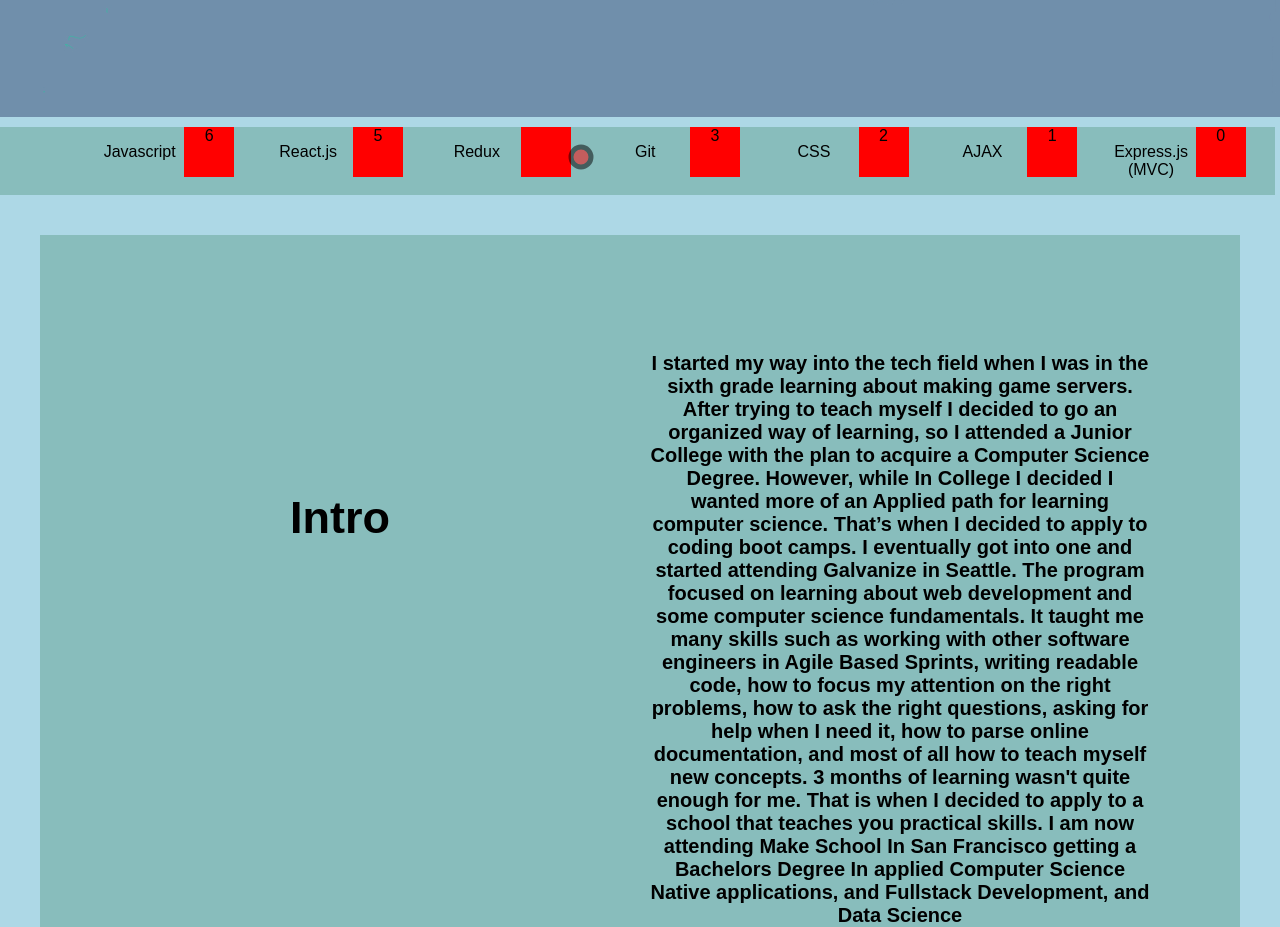
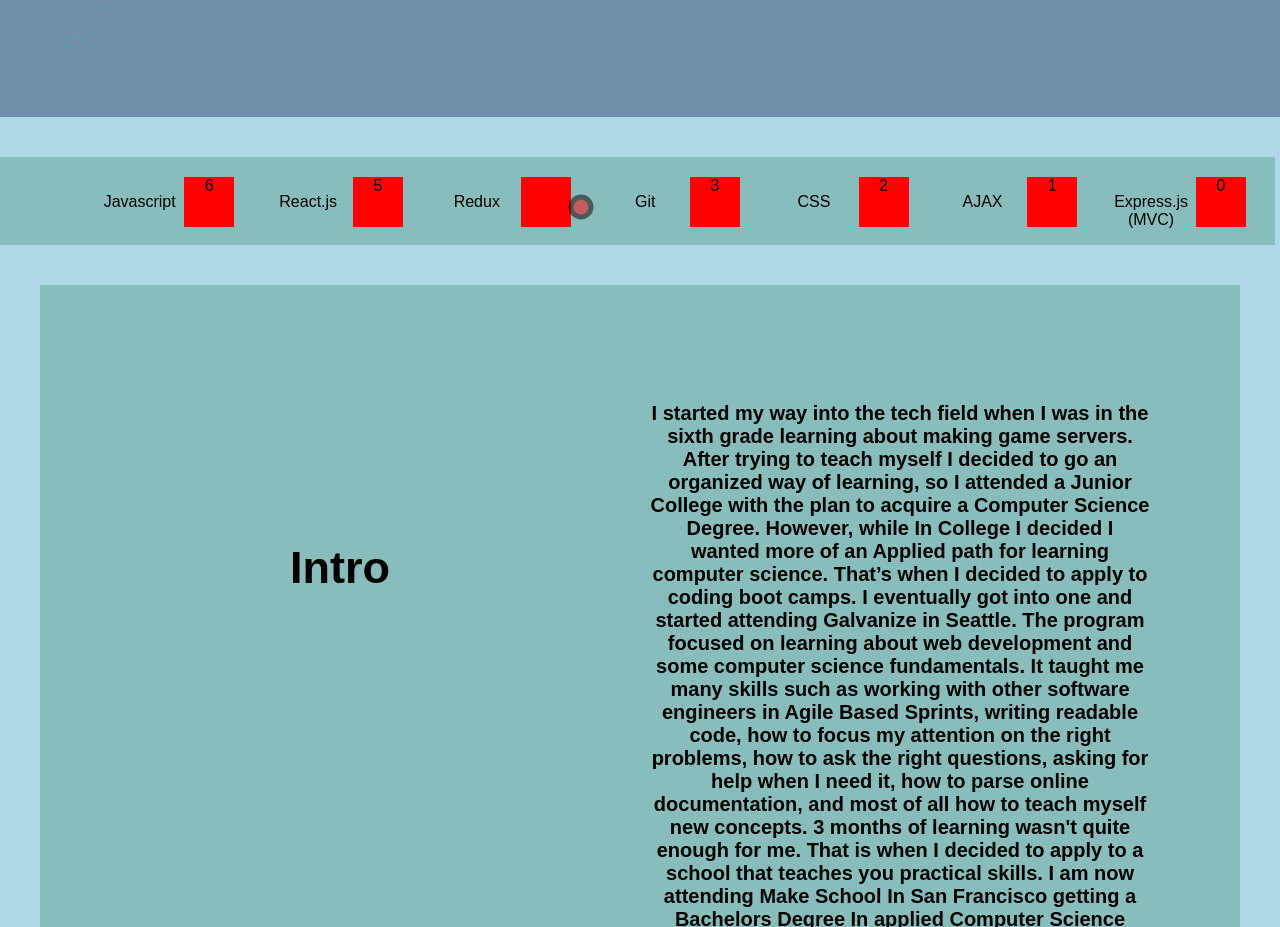
Before and after one commit to joeygaitan/react-portfolio, a React (Create React App) app: page / in a window 1280 px wide. Shown: the part 930-1857 px from the top of the page. Built offline with nearby package versions, Linux system fonts and the light colour scheme.

Commit message:
Added in some css styling changes

```diff
--- a/src/components/Blog/Blog.jsx
+++ b/src/components/Blog/Blog.jsx
@@ -14,8 +14,10 @@ class Blog extends Component {
                 Personal Blog about my experiences in the Tech industry.
             </h1>
             <h2>
-                Indie Devlog
+            <strong>Unity Indie Devlog day 1:</strong> I've made two scenes. I constructed the foundation for
             </h2>
+            <p>Unity</p><p>#C#</p><p>C#-API-Call</p>
+
         </div> );
     }
 }
--- a/src/components/Body/Body.js
+++ b/src/components/Body/Body.js
@@ -8,7 +8,6 @@ class Body extends Component {
     }
     render() {
         return (
-
             <div className = "bodyContainer" ref={this.props.refSkills}>
                 <div className="innerContainer" ref={this.props.refAbout}>
                         <div className="education">
--- a/src/css/skills.css
+++ b/src/css/skills.css
@@ -1,15 +1,16 @@
-.skills{
+.skills {
     display: grid;
     text-align: center;
     grid-template-columns: 1fr 1fr 1fr 1fr 1fr 1fr 1fr;
     grid-gap: 5px;
-    margin-top: 10px;
+    margin-top: 40px;
     margin-right: 5px;
     background-color: #88BDBC;
     padding-left: 100px
 }
 
 .rating{
+  padding-top: 20px;
   display: grid;
   grid-template-columns: 1fr 1fr;
   grid-gap: 5px;
```
Also changed, not shown: 11 other files (tests, documents, lock files or other folders).
